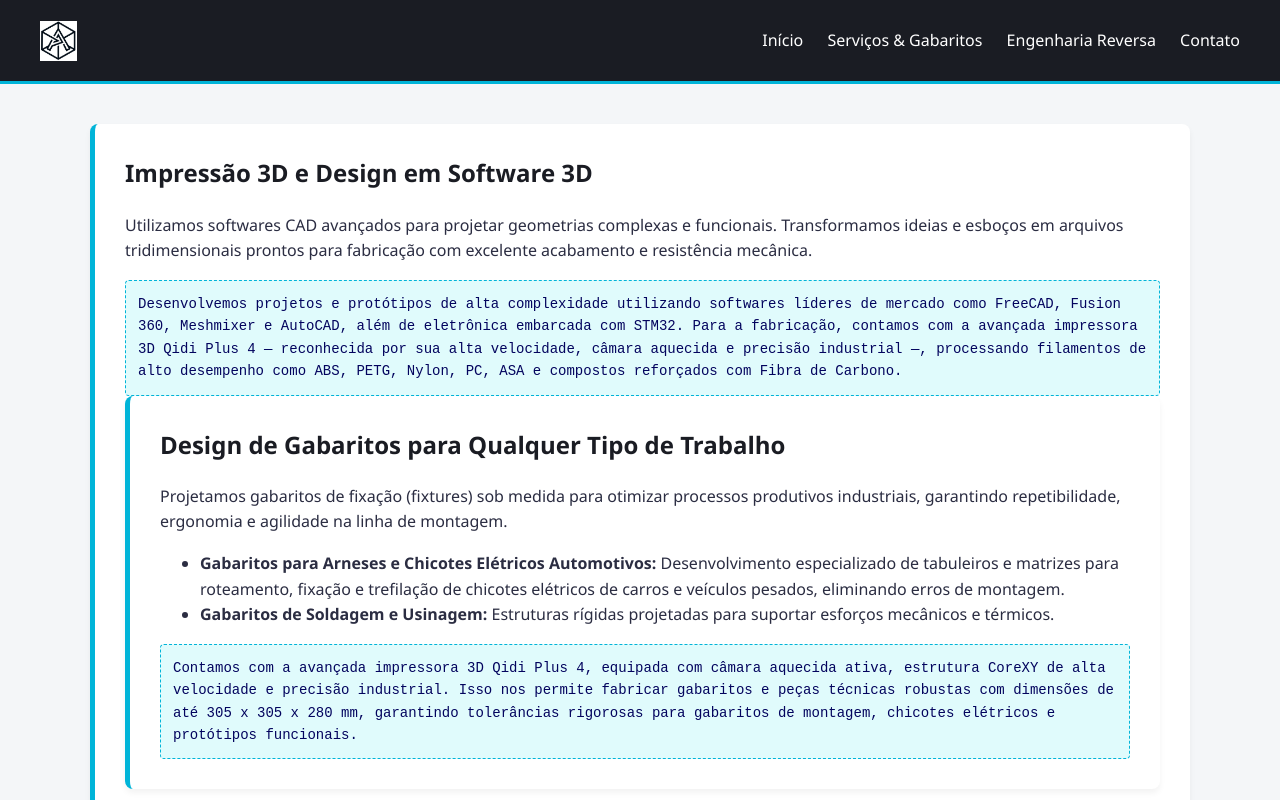
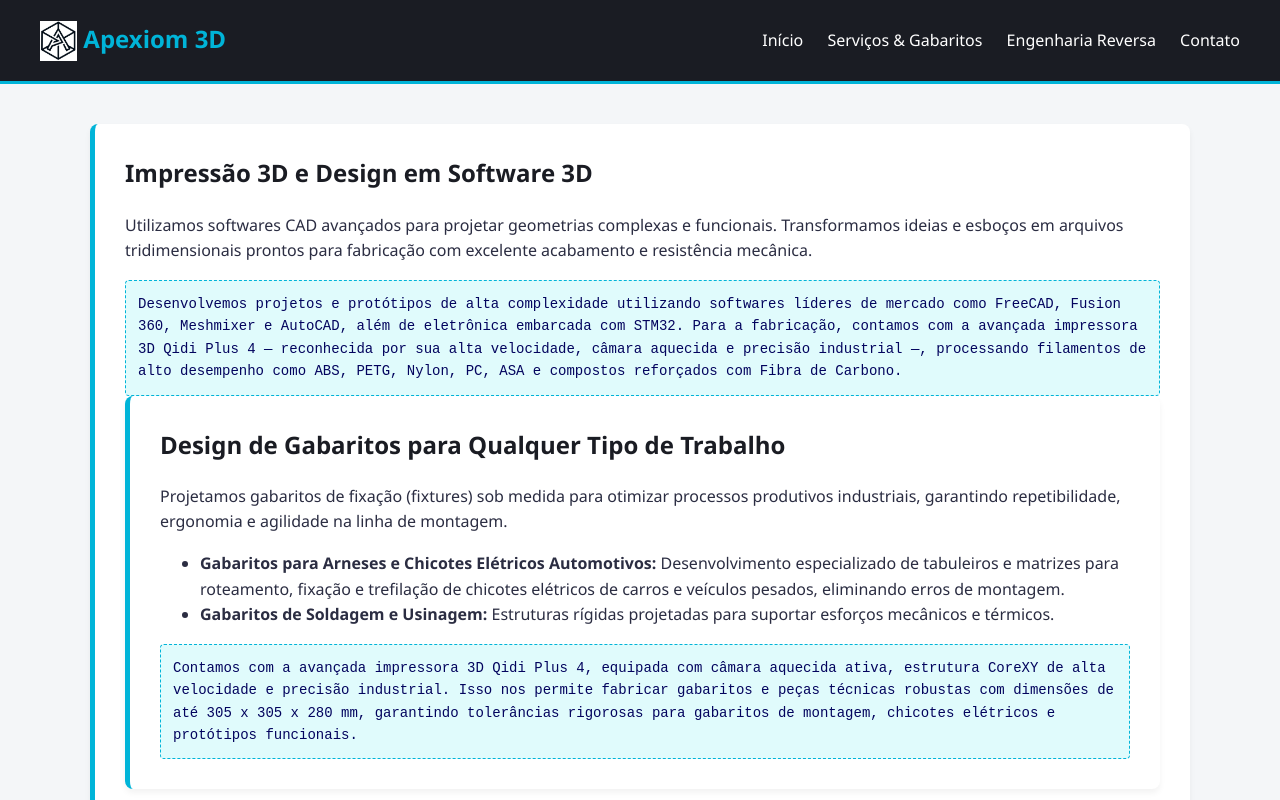
Before and after one commit to Menrry/apexiom-site, a plain HTML site: page servicos.html in a window 1280 px wide. Shown: the top 800 px of the page. Drawn offline with Linux system fonts and the light colour scheme.

```diff
--- a/servicos.html
+++ b/servicos.html
@@ -18,7 +18,7 @@
         <img src="image/logo-apexiom.png" alt="Apexiom 3D Logo" style="height: 40px; vertical-align: middle;">
 
         <!-- Opción B (Alternativa): Si prefieres combinar icono y texto corporativo -->
-        <!-- <span>Apexiom 3D</span> -->
+        <span>Apexiom 3D</span>
     </div>
     <nav>
         <a href="index.html">Início</a>
```
